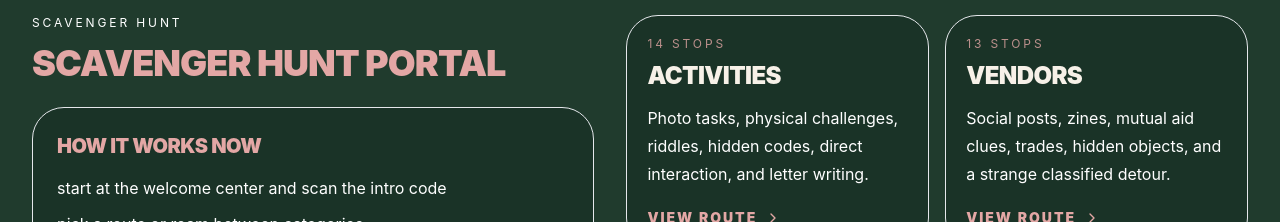
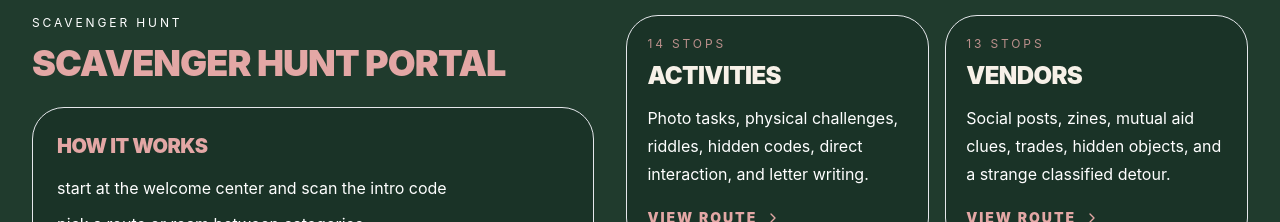
Before and after one commit to bjgarr-lgtm/May-Day-Site, a React (Vite) app: page /#/ in a window 1280 px wide. Shown: the part 4700-4922 px from the top of the page. Built offline with nearby package versions, Linux system fonts and the light colour scheme.

Commit message:
Update MayDayWelcomeCenter.jsx

```diff
--- a/src/pages/MayDayWelcomeCenter.jsx
+++ b/src/pages/MayDayWelcomeCenter.jsx
@@ -560,7 +560,7 @@ function HuntSection() {
           <div className="space-y-6">
             <SectionTitle eyebrow="scavenger hunt" title="Scavenger Hunt Portal" />
             <div className="rounded-[2rem] border border-[#e3a7a5]/18 bg-[#183126]/75 p-6">
-              <h3 className="text-xl font-black uppercase tracking-tight text-[#e3a7a5]">how it works now</h3>
+              <h3 className="text-xl font-black uppercase tracking-tight text-[#e3a7a5]">how it works</h3>
               <ul className="mt-4 space-y-3 text-[#f7f1e8]/84">
                 <li>start at the welcome center and scan the intro code</li>
                 <li>pick a route or roam between categories</li>
```
